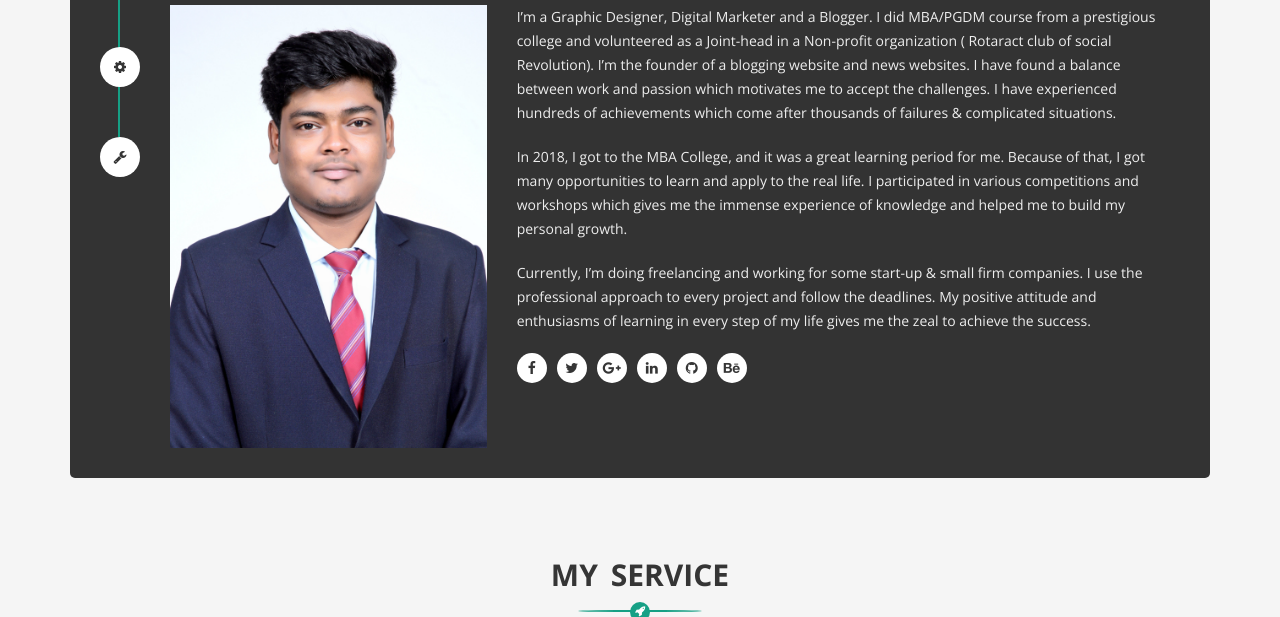
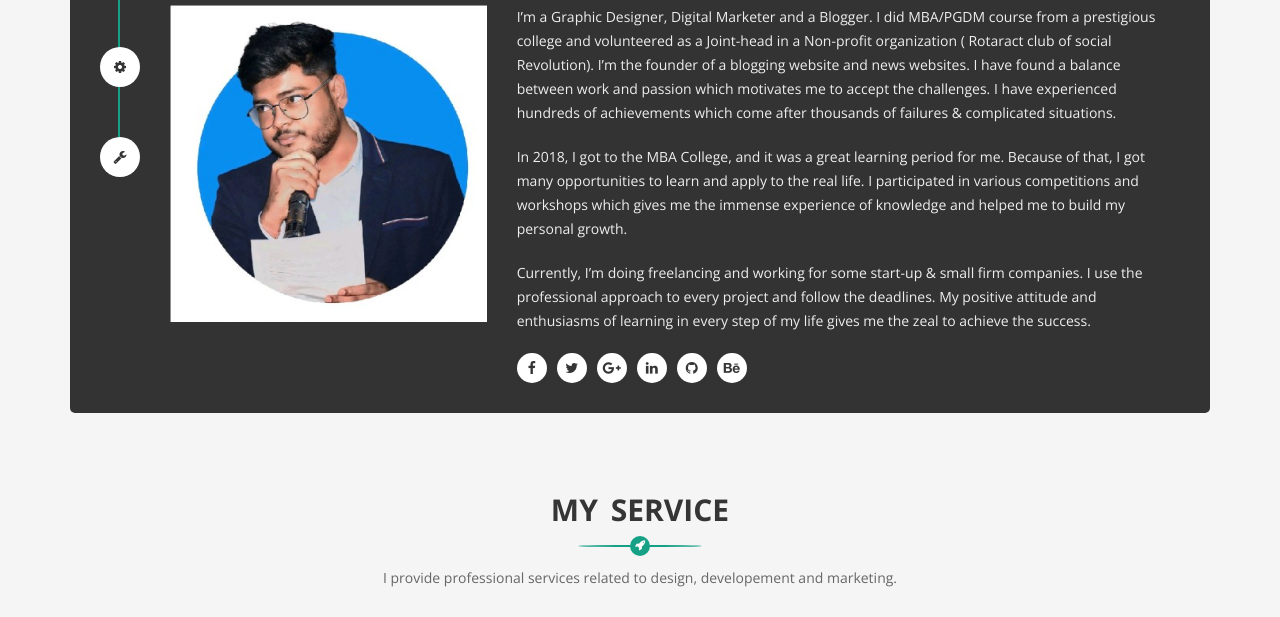
Before and after one commit to PaviRana/pavirana.github.io, a plain HTML site: page index.html in a window 1280 px wide. Shown: the part 712-1329 px from the top of the page. Drawn offline with nearby package versions, Linux system fonts and the light colour scheme.

Commit message:
updated the image
updated the image

```diff
--- a/index.html
+++ b/index.html
@@ -206,7 +206,7 @@
 											<div class="col-md-4 col-sm-4 col-xs-12">
 												<!-- About Image -->
 												<div class="single-image">
-													<img src="images/personal/my-image.jpg" alt="">
+													<img src="images/personal/my-image-2.jpg" alt="">
 												</div>
 											</div>
 											<!-- End About Image -->
```
Also changed, not shown: images/personal/my-image-2.jpg (added).
